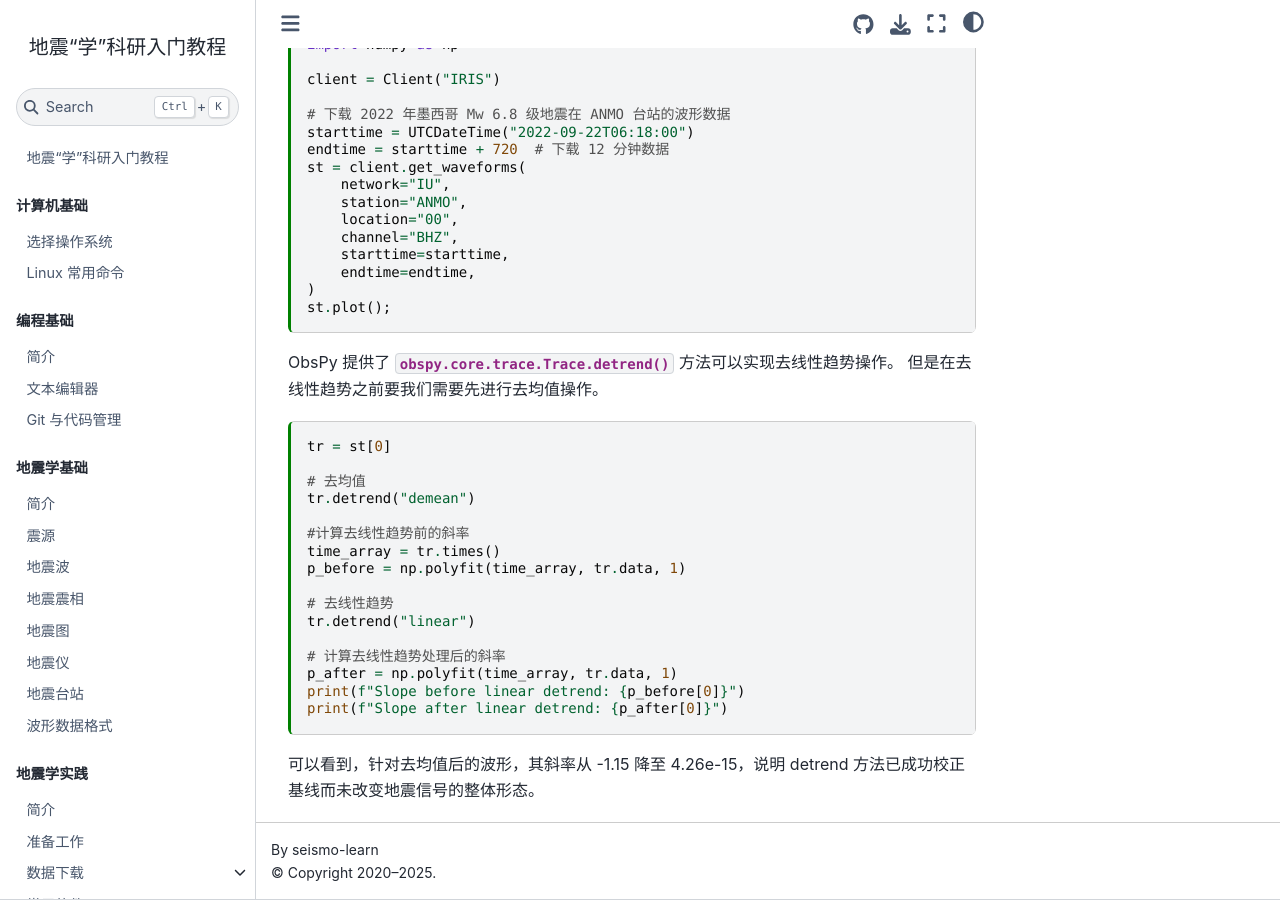
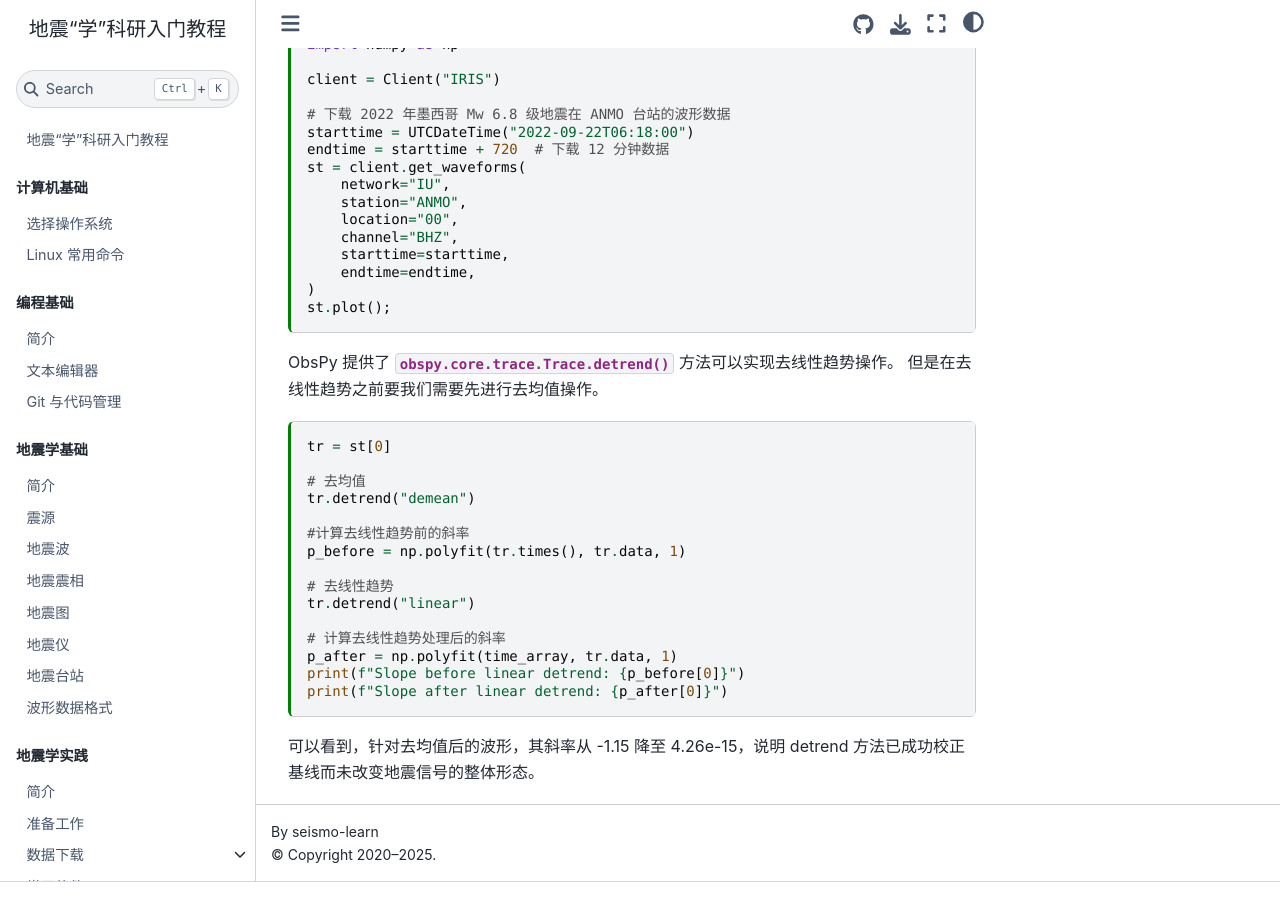
Before and after one commit to seismo-learn/seismology101, a Jupyter Book: the page built from source/exercises/detrend.md, in a window 1280 px wide and 900 px high, scrolled down 528 px. Built offline with Jupyter Book 1.0.4 settings and Sphinx 7.4.7 and the Sphinx Book theme 1.1.4, drawn with Linux system fonts in a browser that asks for light colours; pages that are not in the unit, such as notebooks, are missing from menus.

Commit message:
Update source/exercises/detrend.md
Co-authored-by: Dongdong Tian <seisman.info@gmail.com>

```diff
--- a/source/exercises/detrend.md
+++ b/source/exercises/detrend.md
@@ -59,8 +59,7 @@
 tr.detrend("demean")
 
 #计算去线性趋势前的斜率
-time_array = tr.times()
-p_before = np.polyfit(time_array, tr.data, 1)
+p_before = np.polyfit(tr.times(), tr.data, 1)
 
 # 去线性趋势
 tr.detrend("linear")
```
